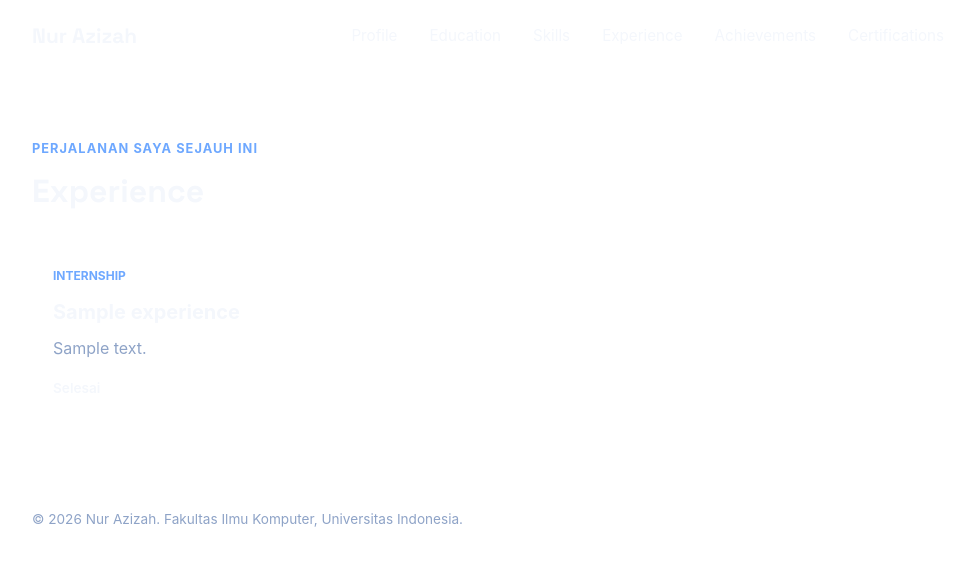
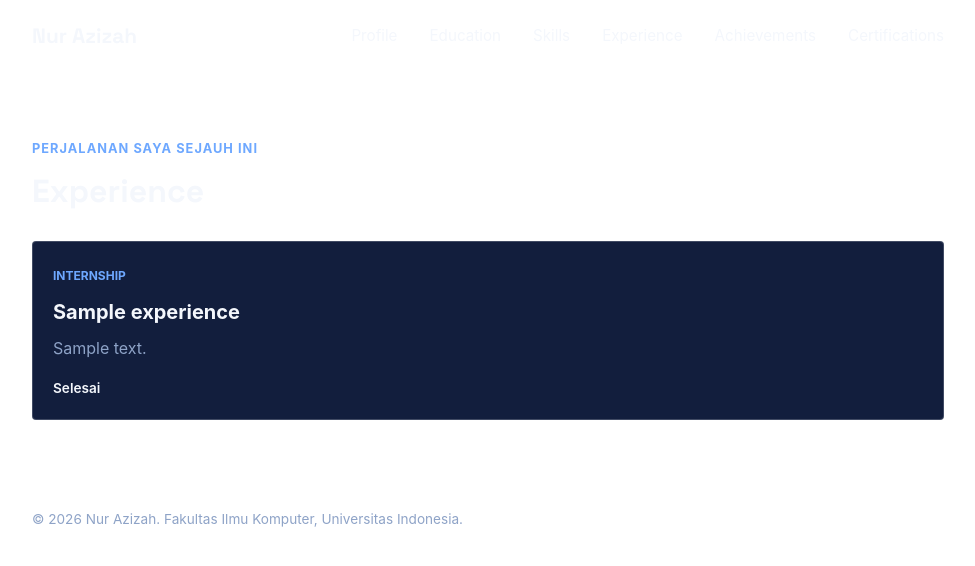
Before and after one commit to nurazizah56-dak/myportofolio, a Django app: page /experience/ in a window 1280 px wide. Shown: the top 566 px of the page, without its empty margins (152-1127 px from the left). Run offline with Django 5.2, Linux system fonts and the light colour scheme; tables that the repository leaves empty hold one stand-in row (values such as "Sample post").

Commit message:
Perbaiki background card Experience

```diff
--- a/static/css/style.css
+++ b/static/css/style.css
@@ -680,7 +680,7 @@ html {
 
 .experience-card {
     padding: 1.25rem;
-    background-color: #fff;
+    background-color: var(--card-bg);
     border: 1px solid var(--line);
     border-radius: var(--radius);
 }
```
